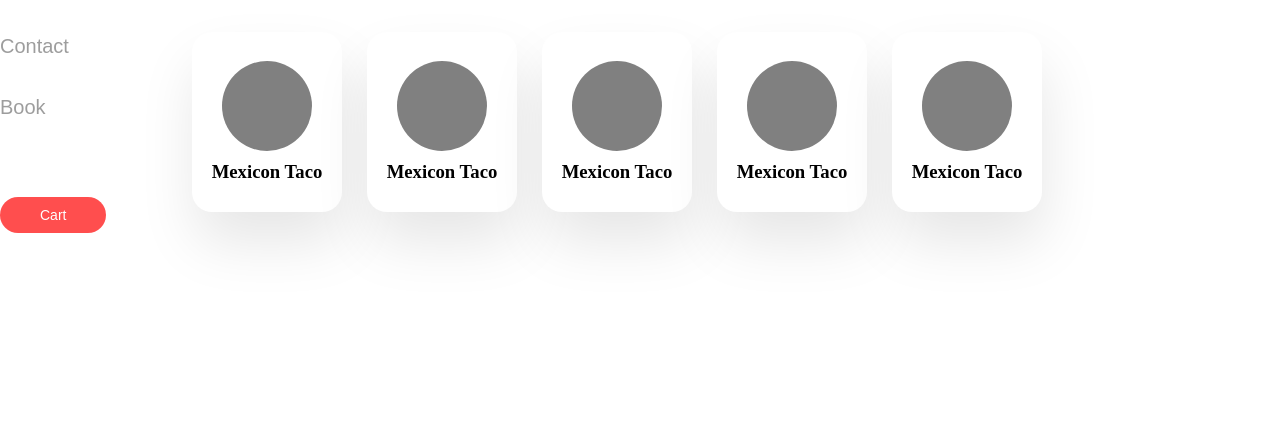
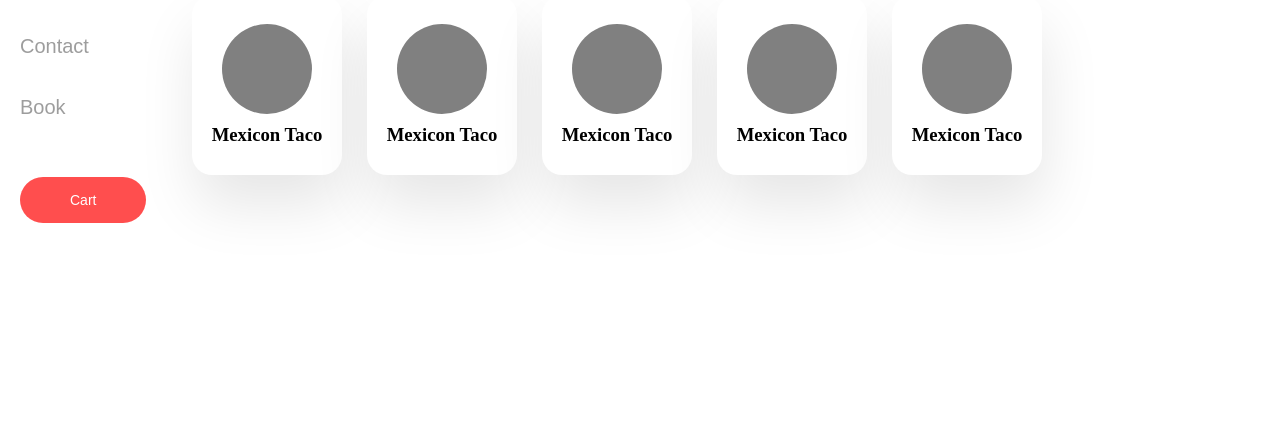
Before and after one commit to Mohammadshahzaib007/inkoop-interview-mockup, a plain HTML site: page index.html in a window 1280 px wide. Shown: the part 357-800 px from the top of the page. Drawn offline with Linux system fonts and the light colour scheme.

Commit message:
improve home page

```diff
--- a/style.css
+++ b/style.css
@@ -15,6 +15,7 @@
 
 .side-nav {
     width: 15%;
+    padding-left: 20px;
 }
 
 .side-nav h1 {
@@ -52,11 +53,11 @@
 }
 
 .btn {
-    margin-top: 40px !important;
+    margin-top: 20px !important;
     background-color: #FF4E4E;
     color: white  !important;
-    border-radius: 20px;
-    padding: 10px 40px;
+    border-radius: 30px;
+    padding: 15px 50px;
     display: inline-block;
     transition: all .5s;
     font-size: 14px  !important;
@@ -74,7 +75,7 @@
     width          : 85%;
     display        : flex;
     flex-direction : column;
-    justify-content: center;
+    justify-content: space-evenly;
 }
 
 .heading-container {
@@ -110,8 +111,6 @@
 
 .card-container {
     width: 100%;
-    margin-top: 50px;
-    margin-bottom: -100px;
     display: flex;
 }
 
```
